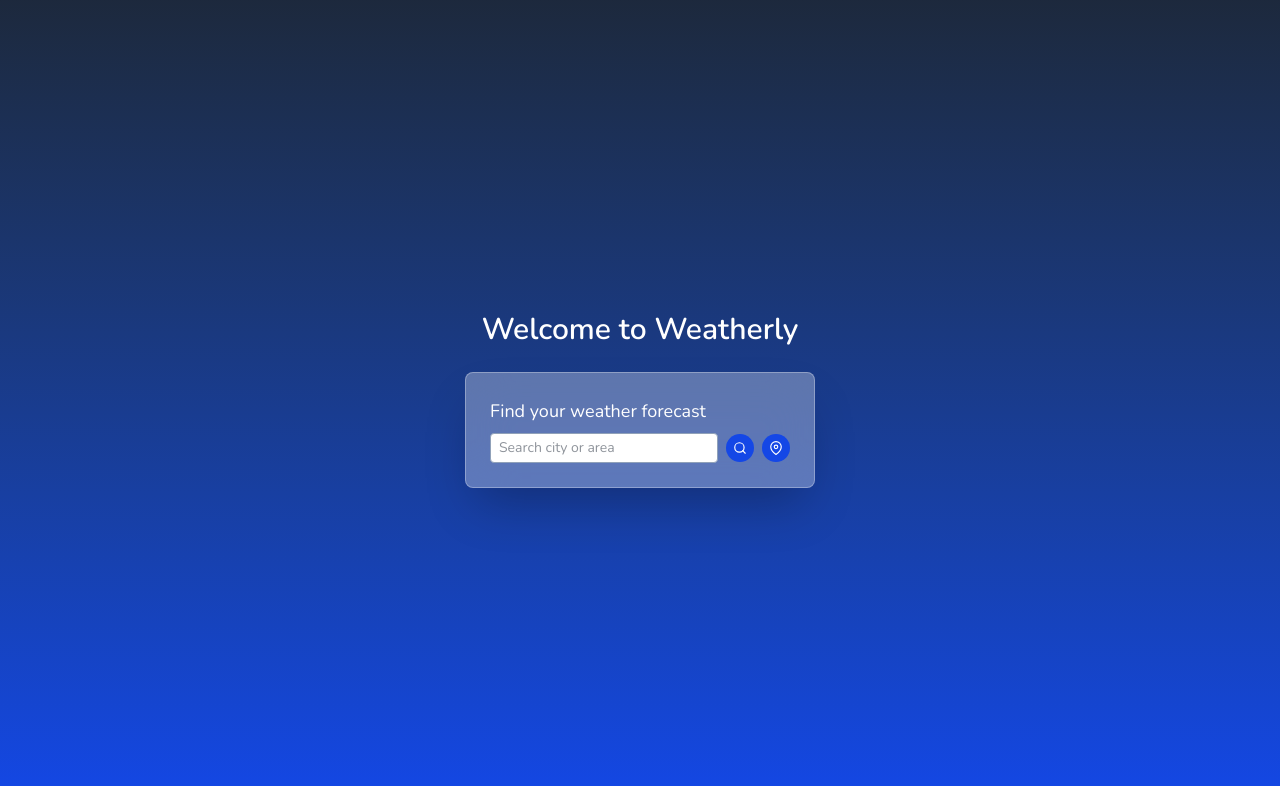
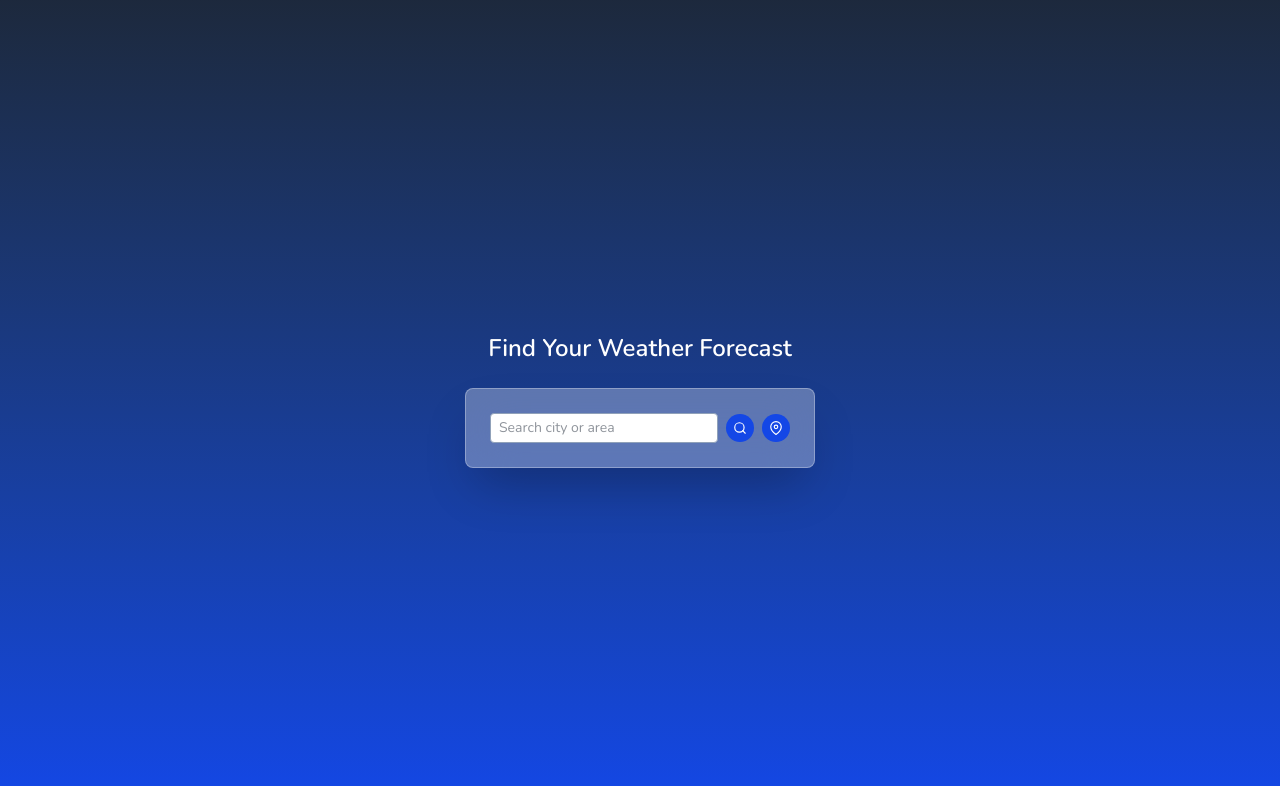
Before and after one commit to jennydigne/weather-app, a Next.js app: page / in a window 1280 px wide. Shown: the top 786 px of the page. Built offline with nearby package versions, Linux system fonts and the light colour scheme.

Commit message:
updated headings

```diff
--- a/pages/index.js
+++ b/pages/index.js
@@ -65,9 +65,9 @@ export default function Home() {
 
   return (
     <div className="min-h-screen flex items-center justify-center flex-col bg-gradient-to-b from-slate-800 to-blue-700">
-      <h1 className="hidden sm:block text-3xl font-semibold mb-6 text-white">Welcome to Weatherly</h1>
+      <h1 className="hidden sm:block text-2xl font-semibold mb-6 text-white">Find Your Weather Forecast</h1>
       <div className="w-full min-h-screen mt-5 sm:mt-0 sm:min-h-0 sm:w-[350px] sm:w- flex flex-col sm:bg-white/30 sm:rounded-lg sm:border sm:border-white/30 sm:backdrop-blur-xl sm:shadow-2xl p-6">
-        {!weather && <h2 className="text-lg mb-2 text-white">Find your weather forecast</h2>}
+        {!weather && <h2 className="sm:hidden text-center text-xl mb-6 text-white">Find Your Weather Forecast</h2>}
         <div className="flex items-center">
           <input className="w-full bg-white border border-slate-400 rounded-sm text-sm py-1 px-2 focus:border-slate-800 focus:outline-0" aria-label="search" type="text" placeholder="Search city or area"
             value={city}
```
